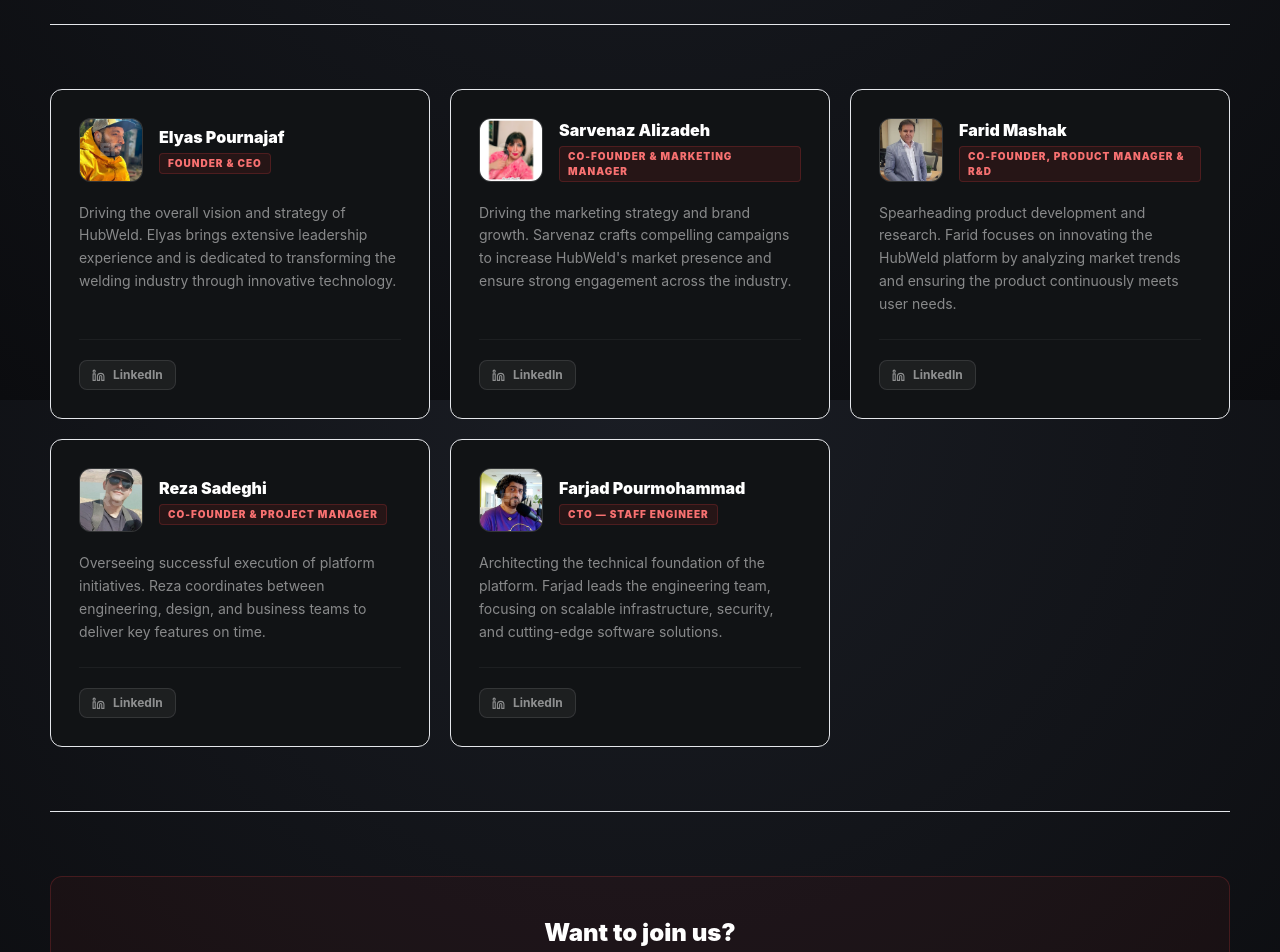
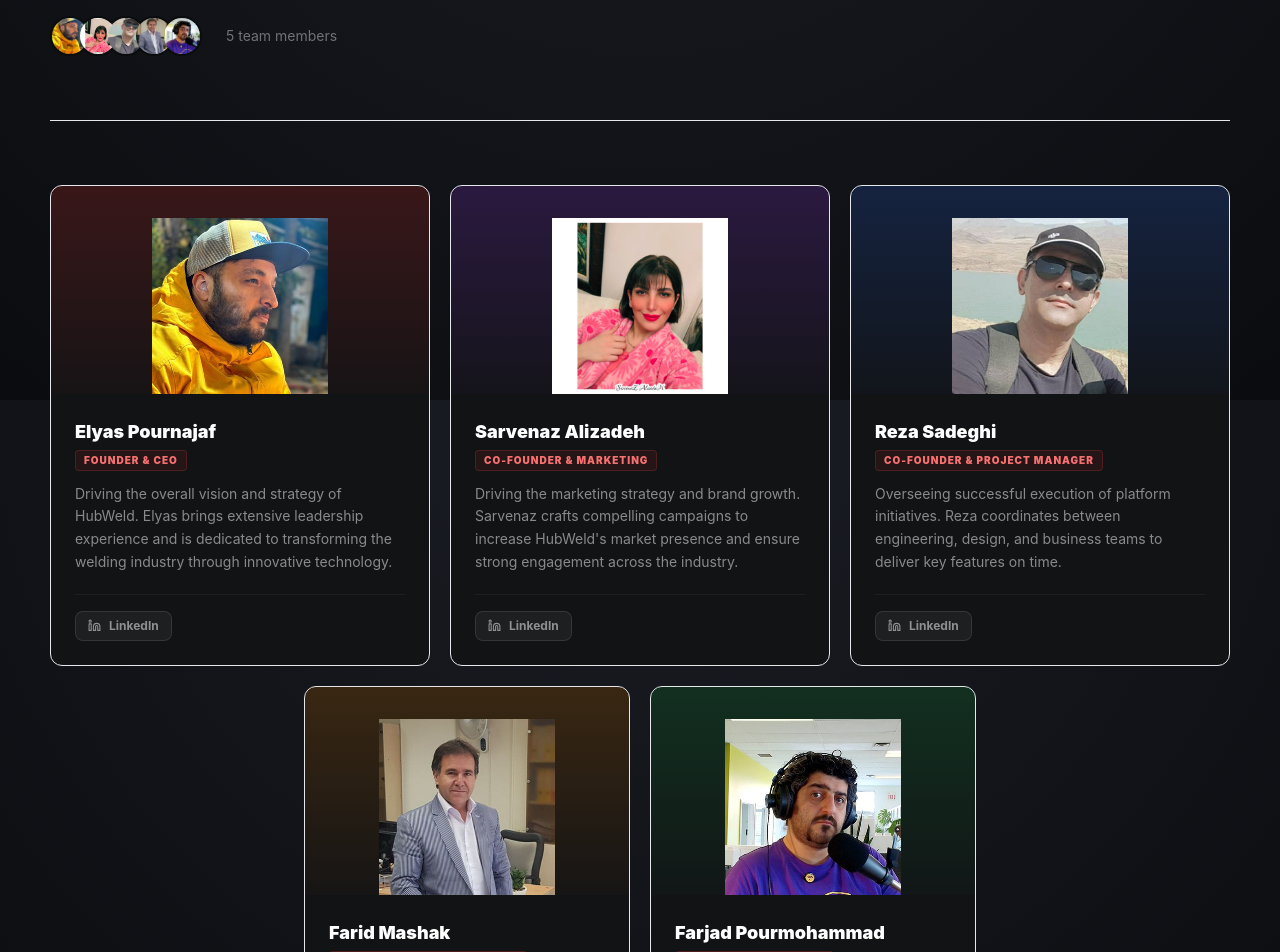
Before and after one commit to farjadp/hubweld, a Next.js app: page /about/team in a window 1280 px wide. Shown: the part 400-1352 px from the top of the page. Built offline with nearby package versions, Linux system fonts and the light colour scheme; no server answers.

Commit message:
Redesign: About and Team pages - new layout, photo cards, swapped Farid/Reza order

```diff
--- a/src/app/about/team/page.tsx
+++ b/src/app/about/team/page.tsx
@@ -9,22 +9,16 @@ const teamMembers = [
     linkedin: "https://www.linkedin.com/in/elyaspournajaf/",
     image: "/images/team/elyas.jpg",
     initials: "EP",
+    color: "from-red-600/20 to-red-900/5",
   },
   {
     name: "Sarvenaz Alizadeh",
-    role: "Co-founder & Marketing Manager",
+    role: "Co-founder & Marketing",
     description: "Driving the marketing strategy and brand growth. Sarvenaz crafts compelling campaigns to increase HubWeld's market presence and ensure strong engagement across the industry.",
     linkedin: "https://www.linkedin.com/in/sarvenaz-alizadeh-0228097a/",
     image: "/images/team/sarvenaz.jpg",
     initials: "SA",
-  },
-  {
-    name: "Farid Mashak",
-    role: "Co-founder, Product Manager & R&D",
-    description: "Spearheading product development and research. Farid focuses on innovating the HubWeld platform by analyzing market trends and ensuring the product continuously meets user needs.",
-    linkedin: "https://www.linkedin.com/in/farid-mashak/?skipRedirect=true",
-    image: "/images/team/farid.jpg",
-    initials: "FM",
+    color: "from-purple-600/20 to-purple-900/5",
   },
   {
     name: "Reza Sadeghi",
@@ -33,6 +27,16 @@ const teamMembers = [
     linkedin: "https://www.linkedin.com/in/reza-sadeghi-37b1b181/",
     image: "/images/team/reza.jpg",
     initials: "RS",
+    color: "from-blue-600/20 to-blue-900/5",
+  },
+  {
+    name: "Farid Mashak",
+    role: "Co-founder, Product & R&D",
+    description: "Spearheading product development and research. Farid focuses on innovating the HubWeld platform by analyzing market trends and ensuring the product continuously meets user needs.",
+    linkedin: "https://www.linkedin.com/in/farid-mashak/?skipRedirect=true",
+    image: "/images/team/farid.jpg",
+    initials: "FM",
+    color: "from-amber-600/20 to-amber-900/5",
   },
   {
     name: "Farjad Pourmohammad",
@@ -41,6 +45,7 @@ const teamMembers = [
     linkedin: "https://www.linkedin.com/in/farjadpourmohammad/",
     image: "/images/team/farjad.jpg",
     initials: "FP",
+    color: "from-green-600/20 to-green-900/5",
   },
 ];
 
@@ -50,54 +55,82 @@ export default function TeamPage() {
       {/* Hero */}
       <section className="py-16 border-b border-white/8">
         <span className="section-label"><Users size={14} /> Our Team</span>
-        <h1 className="mt-4 text-4xl font-black tracking-tight text-white md:text-6xl max-w-3xl">
-          The people behind<br />
-          <span className="bg-gradient-to-r from-red-400 to-red-300 bg-clip-text text-transparent">HubWeld.</span>
+        <h1 className="mt-4 text-5xl font-black tracking-tight text-white md:text-7xl max-w-3xl leading-[1.05]">
+          The people<br />
+          <span className="bg-gradient-to-r from-red-400 to-red-300 bg-clip-text text-transparent">behind HubWeld.</span>
         </h1>
         <p className="mt-5 max-w-2xl text-lg text-white/55 leading-relaxed">
           A blend of engineering, industrial, and technology experts united by a single mission — to modernize the welding industry.
         </p>
+        <div className="mt-8 flex items-center gap-6">
+          <div className="flex -space-x-3">
+            {teamMembers.map((m) => (
+              <div key={m.name} className="relative h-10 w-10 overflow-hidden rounded-full border-2 border-[#0a0c0e] bg-[#1a1d20]">
+                <span className="absolute inset-0 flex items-center justify-center text-[10px] font-black text-white/30">{m.initials}</span>
+                <img src={m.image} alt={m.name} className="relative z-10 h-full w-full object-cover" />
+              </div>
+            ))}
+          </div>
+          <span className="text-sm text-white/40">{teamMembers.length} team members</span>
+        </div>
       </section>
 
-      {/* Team Grid */}
-      <section className="py-16">
-        <div className="grid gap-5 sm:grid-cols-2 lg:grid-cols-3">
-          {teamMembers.map((member) => (
-            <article key={member.name} className="group flex flex-col rounded-xl border border-white/8 bg-[#111315] p-7 transition-all hover:border-red-500/30 hover:shadow-xl hover:shadow-red-600/10">
-              {/* Avatar */}
-              <div className="mb-5 flex items-center gap-4">
-                <div className="relative h-16 w-16 shrink-0 overflow-hidden rounded-xl border border-white/10 bg-white/5">
-                  <img
-                    src={member.image}
-                    alt={member.name}
-                    className="h-full w-full object-cover"
-                    onError={(e) => { (e.currentTarget as HTMLImageElement).style.display = "none"; }}
-                  />
-                  <div className="absolute inset-0 flex items-center justify-center text-lg font-black text-white/20 select-none">
-                    {member.initials}
-                  </div>
-                </div>
-                <div>
-                  <h3 className="font-black text-white group-hover:text-red-400 transition-colors">{member.name}</h3>
-                  <div className="mt-1 inline-flex items-center rounded border border-red-500/20 bg-red-600/10 px-2 py-0.5 text-[10px] font-black uppercase tracking-widest text-red-400">
-                    {member.role}
+      {/* Team — first row: 3 cols */}
+      <section className="py-16 space-y-5">
+        <div className="grid gap-5 md:grid-cols-3">
+          {teamMembers.slice(0, 3).map((member) => (
+            <article key={member.name} className={`group relative overflow-hidden flex flex-col rounded-xl border border-white/8 bg-[#111315] transition-all hover:border-red-500/30 hover:shadow-2xl hover:shadow-red-600/10`}>
+              {/* Photo strip */}
+              <div className={`relative h-52 w-full bg-gradient-to-b ${member.color} overflow-hidden`}>
+                <div className="absolute inset-0 flex items-end justify-center pb-0">
+                  <div className="relative h-44 w-44">
+                    <div className="absolute inset-0 flex items-center justify-center text-5xl font-black text-white/5 select-none">{member.initials}</div>
+                    <img src={member.image} alt={member.name} className="relative z-10 h-full w-full object-cover object-top" />
                   </div>
                 </div>
               </div>
+              {/* Content */}
+              <div className="flex flex-1 flex-col p-6">
+                <h3 className="text-lg font-black text-white group-hover:text-red-400 transition-colors">{member.name}</h3>
+                <div className="mt-1 mb-3 inline-flex w-fit items-center rounded border border-red-500/20 bg-red-600/10 px-2 py-0.5 text-[10px] font-black uppercase tracking-widest text-red-400">
+                  {member.role}
+                </div>
+                <p className="flex-1 text-sm leading-relaxed text-white/50">{member.description}</p>
+                <div className="mt-5 border-t border-white/5 pt-4">
+                  <a href={member.linkedin} target="_blank" rel="noopener noreferrer"
+                    className="inline-flex items-center gap-2 rounded-lg border border-white/10 bg-white/5 px-3 py-1.5 text-xs font-bold text-white/50 transition-colors hover:border-[#0077b5]/40 hover:bg-[#0077b5]/10 hover:text-[#0077b5]">
+                    <Linkedin size={13} /> LinkedIn
+                  </a>
+                </div>
+              </div>
+            </article>
+          ))}
+        </div>
 
-              {/* Description */}
-              <p className="flex-1 text-sm leading-relaxed text-white/50">{member.description}</p>
-
-              {/* Footer */}
-              <div className="mt-6 flex items-center gap-2 border-t border-white/5 pt-5">
-                <a
-                  href={member.linkedin}
-                  target="_blank"
-                  rel="noopener noreferrer"
-                  className="flex items-center gap-2 rounded-lg border border-white/10 bg-white/5 px-3 py-1.5 text-xs font-bold text-white/50 transition-colors hover:border-[#0077b5]/40 hover:bg-[#0077b5]/10 hover:text-[#0077b5]"
-                >
-                  <Linkedin size={13} /> LinkedIn
-                </a>
+        {/* second row: 2 cols centered */}
+        <div className="grid gap-5 md:grid-cols-2 md:max-w-2xl mx-auto">
+          {teamMembers.slice(3).map((member) => (
+            <article key={member.name} className={`group relative overflow-hidden flex flex-col rounded-xl border border-white/8 bg-[#111315] transition-all hover:border-red-500/30 hover:shadow-2xl hover:shadow-red-600/10`}>
+              <div className={`relative h-52 w-full bg-gradient-to-b ${member.color} overflow-hidden`}>
+                <div className="absolute inset-0 flex items-end justify-center pb-0">
+                  <div className="relative h-44 w-44">
+                    <div className="absolute inset-0 flex items-center justify-center text-5xl font-black text-white/5 select-none">{member.initials}</div>
+                    <img src={member.image} alt={member.name} className="relative z-10 h-full w-full object-cover object-top" />
+                  </div>
+                </div>
+              </div>
+              <div className="flex flex-1 flex-col p-6">
+                <h3 className="text-lg font-black text-white group-hover:text-red-400 transition-colors">{member.name}</h3>
+                <div className="mt-1 mb-3 inline-flex w-fit items-center rounded border border-red-500/20 bg-red-600/10 px-2 py-0.5 text-[10px] font-black uppercase tracking-widest text-red-400">
+                  {member.role}
+                </div>
+                <p className="flex-1 text-sm leading-relaxed text-white/50">{member.description}</p>
+                <div className="mt-5 border-t border-white/5 pt-4">
+                  <a href={member.linkedin} target="_blank" rel="noopener noreferrer"
+                    className="inline-flex items-center gap-2 rounded-lg border border-white/10 bg-white/5 px-3 py-1.5 text-xs font-bold text-white/50 transition-colors hover:border-[#0077b5]/40 hover:bg-[#0077b5]/10 hover:text-[#0077b5]">
+                    <Linkedin size={13} /> LinkedIn
+                  </a>
+                </div>
               </div>
             </article>
           ))}
```
Also changed, not shown: .windsurf/workflows/about.md (added), 1 other file (tests, documents, lock files or other folders).
